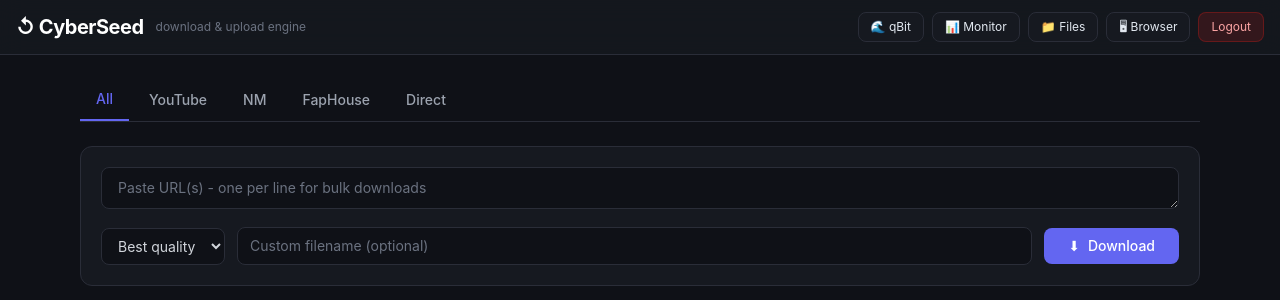
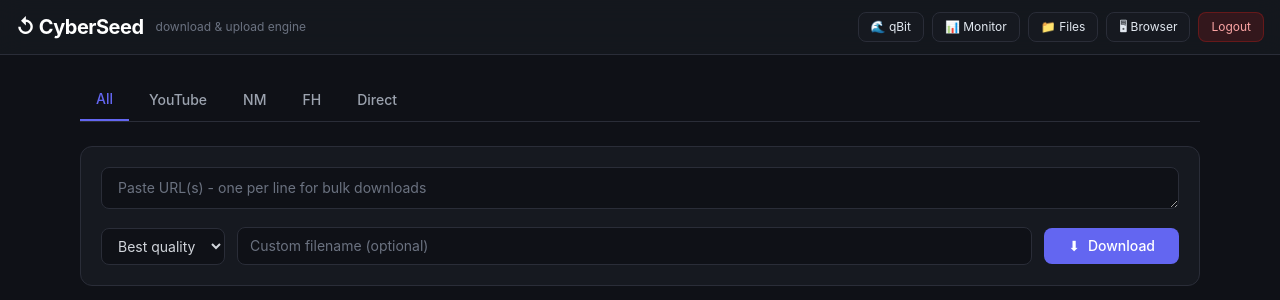
Before and after one commit to SathiraDM/cyber-seed, a Flask app: page / in a window 1280 px wide. Shown: the top 300 px of the page. Run offline with Flask 3, Linux system fonts and the light colour scheme; the visitor is signed in with stand-in values (Sample User, id 1); data that the repository does not hold is empty; parts of the project's set-up code (start-up, migrations or seed data) failed here and were passed over; some libraries are stand-ins or nearby versions.

Commit message:
ui: rename FapHouse to FH in tabs and placeholders

```diff
--- a/webui/templates/index.html
+++ b/webui/templates/index.html
@@ -50,7 +50,7 @@
     <button class="tab-btn active px-4 py-2.5 text-sm font-medium text-gray-400 hover:text-white transition whitespace-nowrap" data-source="all">All</button>
     <button class="tab-btn px-4 py-2.5 text-sm font-medium text-gray-400 hover:text-white transition whitespace-nowrap" data-source="yt">YouTube</button>
     <button class="tab-btn px-4 py-2.5 text-sm font-medium text-gray-400 hover:text-white transition whitespace-nowrap" data-source="nm">NM</button>
-    <button class="tab-btn px-4 py-2.5 text-sm font-medium text-gray-400 hover:text-white transition whitespace-nowrap" data-source="fh">FapHouse</button>
+    <button class="tab-btn px-4 py-2.5 text-sm font-medium text-gray-400 hover:text-white transition whitespace-nowrap" data-source="fh">FH</button>
     <button class="tab-btn px-4 py-2.5 text-sm font-medium text-gray-400 hover:text-white transition whitespace-nowrap" data-source="direct">Direct</button>
   </nav>
 
@@ -173,7 +173,7 @@ document.querySelectorAll('.tab-btn').forEach(function(btn) {
     if (currentSource === 'fh') {
       fmtSel.classList.add('hidden');
       nameSel.classList.add('hidden');
-      document.getElementById('urlInput').placeholder = 'Paste FapHouse URL(s) - one per line';
+      document.getElementById('urlInput').placeholder = 'Paste FH URL(s) - one per line';
     } else {
       fmtSel.classList.remove('hidden');
       nameSel.classList.remove('hidden');
```
